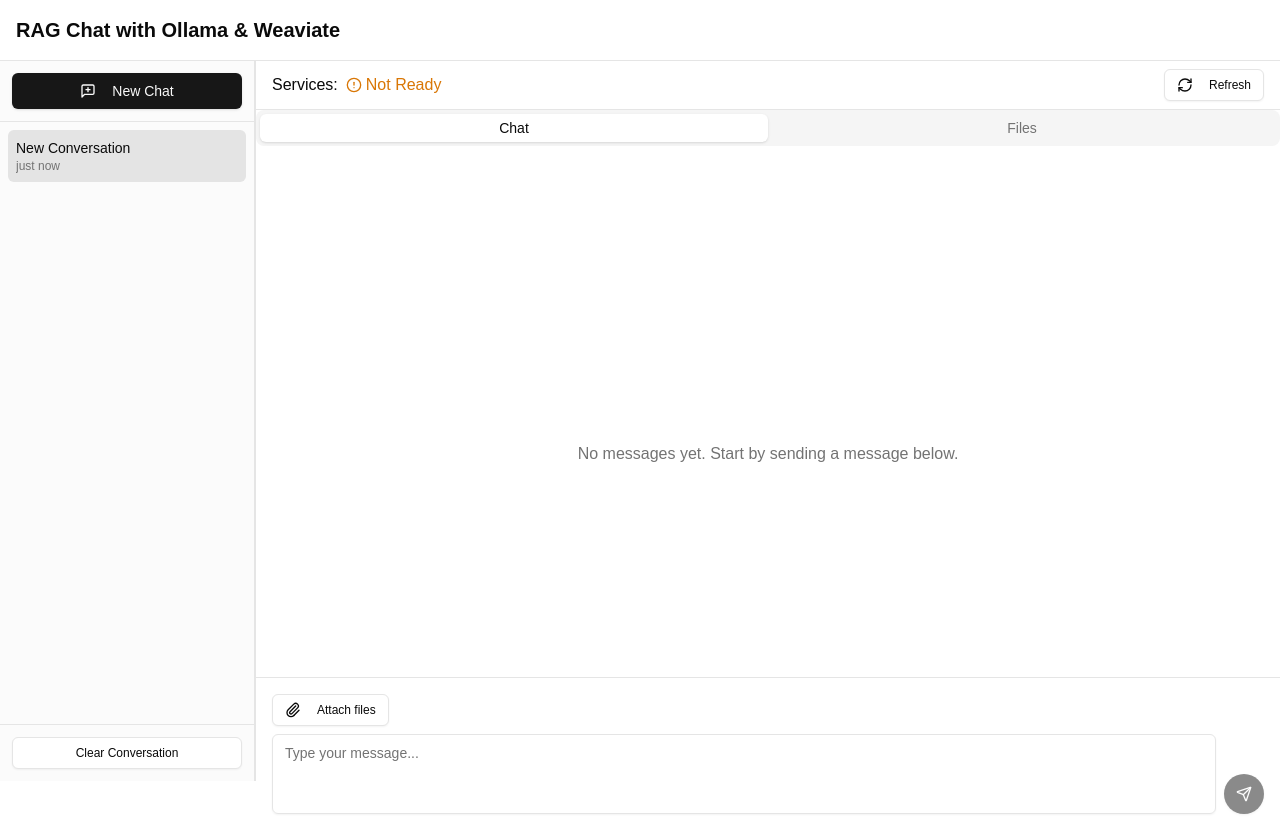
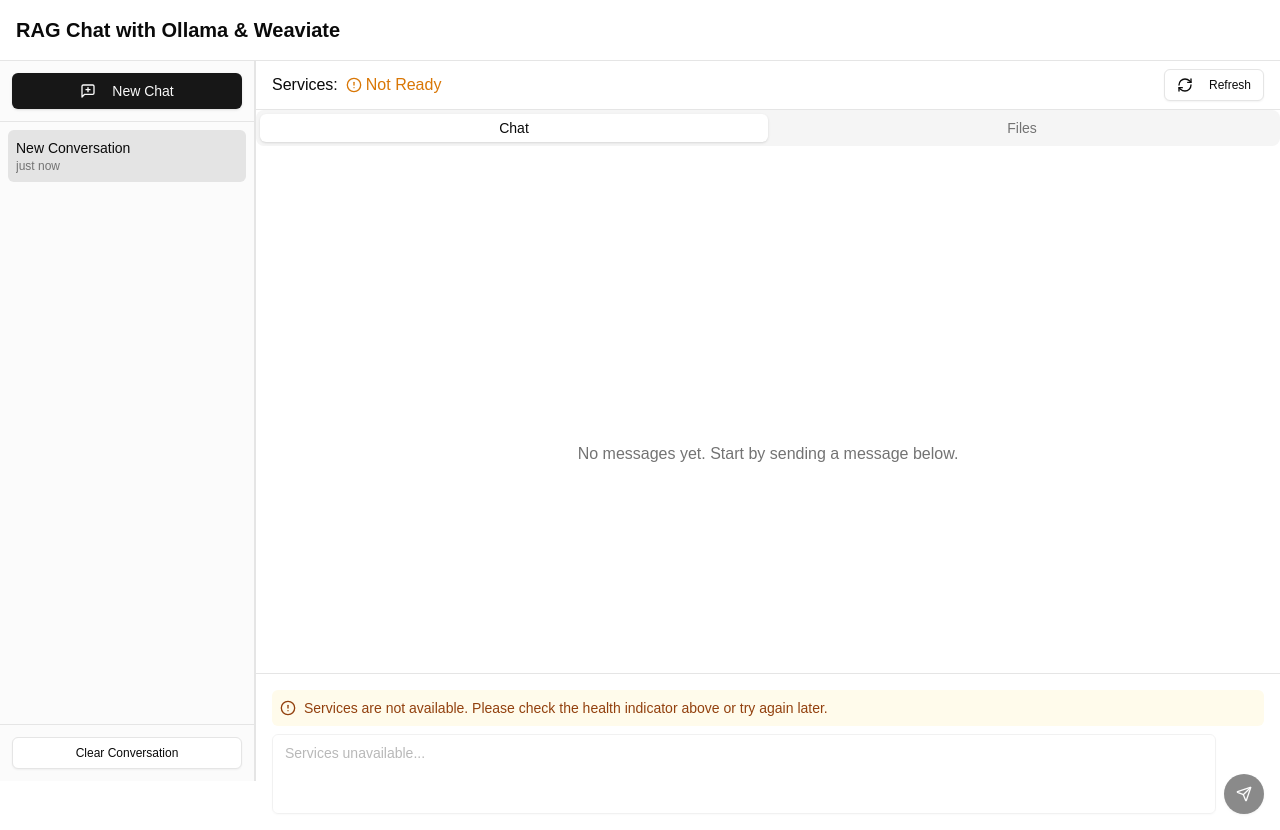
Before and after one commit to dwk601/rag_app, a Next.js app: page / in a window 1280 px wide. Built offline with nearby package versions, Linux system fonts and the light colour scheme.

Commit message:
feat: enhance MessageInput component with disabled state handling and visual feedback for service availability

```diff
--- a/components/chat/MessageInput.tsx
+++ b/components/chat/MessageInput.tsx
@@ -1,16 +1,21 @@
 import { useState, FormEvent, useCallback } from "react";
 import { Button } from "@/components/ui/button";
 import { Textarea } from "@/components/ui/textarea";
-import { Send } from "lucide-react";
+import { Send, AlertCircle } from "lucide-react";
 import { v4 as uuidv4 } from 'uuid';
 import FileUpload, { FileWithPreview } from "./FileUpload";
 
 type MessageInputProps = {
   onSendMessage: (content: string, files?: File[]) => void;
   isLoading?: boolean;
+  isDisabled?: boolean;
 };
 
-const MessageInput = ({ onSendMessage, isLoading = false }: MessageInputProps) => {
+const MessageInput = ({
+  onSendMessage,
+  isLoading = false,
+  isDisabled = false
+}: MessageInputProps) => {
   const [message, setMessage] = useState("");
   const [files, setFiles] = useState<FileWithPreview[]>([]);
   const [uploadStatus, setUploadStatus] = useState<"idle" | "uploading" | "error">("idle");
@@ -19,6 +24,7 @@
     e.preventDefault();
 
     if (!message.trim() && files.length === 0) return;
+    if (isDisabled || isLoading) return;
 
     onSendMessage(message, files.length > 0 ? files : undefined);
     setMessage("");
@@ -60,12 +66,23 @@
   }, []);
 
   return (
+    <div>
+      {isDisabled && (
+        <div className="flex items-center mb-2 p-2 bg-amber-50 text-amber-800 rounded-md">
+          <AlertCircle className="h-4 w-4 mr-2 flex-shrink-0" />
+          <p className="text-sm">
+            Services are not available. Please check the health indicator above or try again later.
+          </p>
+        </div>
+      )}
+
       <form onSubmit={handleSubmit} className="flex flex-col space-y-2">
         <FileUpload
           files={files}
           onFileSelect={handleFileSelect}
           onFileRemove={handleFileRemove}
           isUploading={isLoading || uploadStatus === "uploading"}
+          disabled={isDisabled}
         />
 
         <div className="flex items-end gap-2">
@@ -73,16 +90,19 @@
             value={message}
             onChange={(e) => setMessage(e.target.value)}
             onKeyDown={handleKeyDown}
-          placeholder="Type your message..."
+            placeholder={isDisabled
+              ? "Services unavailable..."
+              : "Type your message..."
+            }
             className="min-h-[80px] resize-none flex-1"
-          disabled={isLoading}
+            disabled={isLoading || isDisabled}
             rows={3}
           />
 
           <Button
             type="submit"
             size="icon"
-          disabled={isLoading || (message.trim() === "" && files.length === 0)}
+            disabled={isLoading || isDisabled || (message.trim() === "" && files.length === 0)}
             className="rounded-full h-10 w-10"
             aria-label="Send message"
           >
@@ -90,6 +110,7 @@
           </Button>
         </div>
       </form>
+    </div>
   );
 };
 
```
Lines whose indentation alone changed are shown as unchanged.
